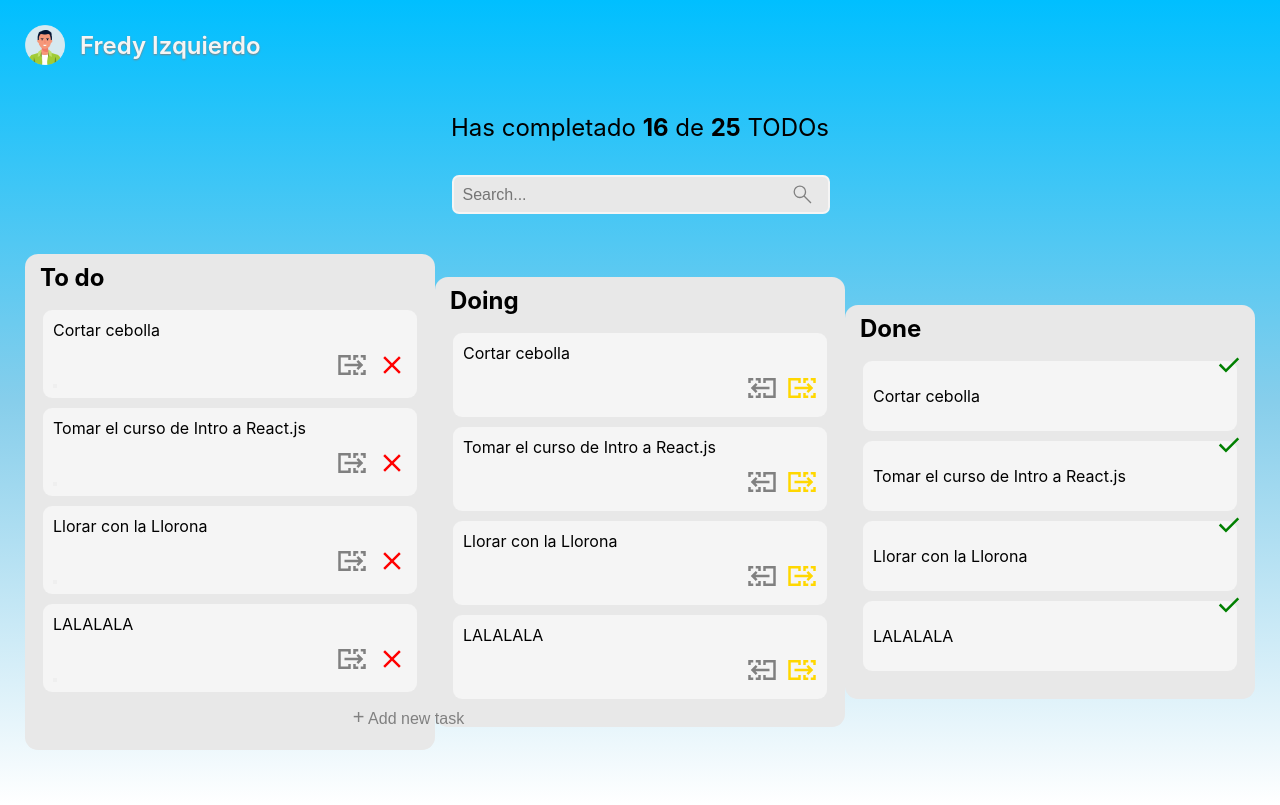
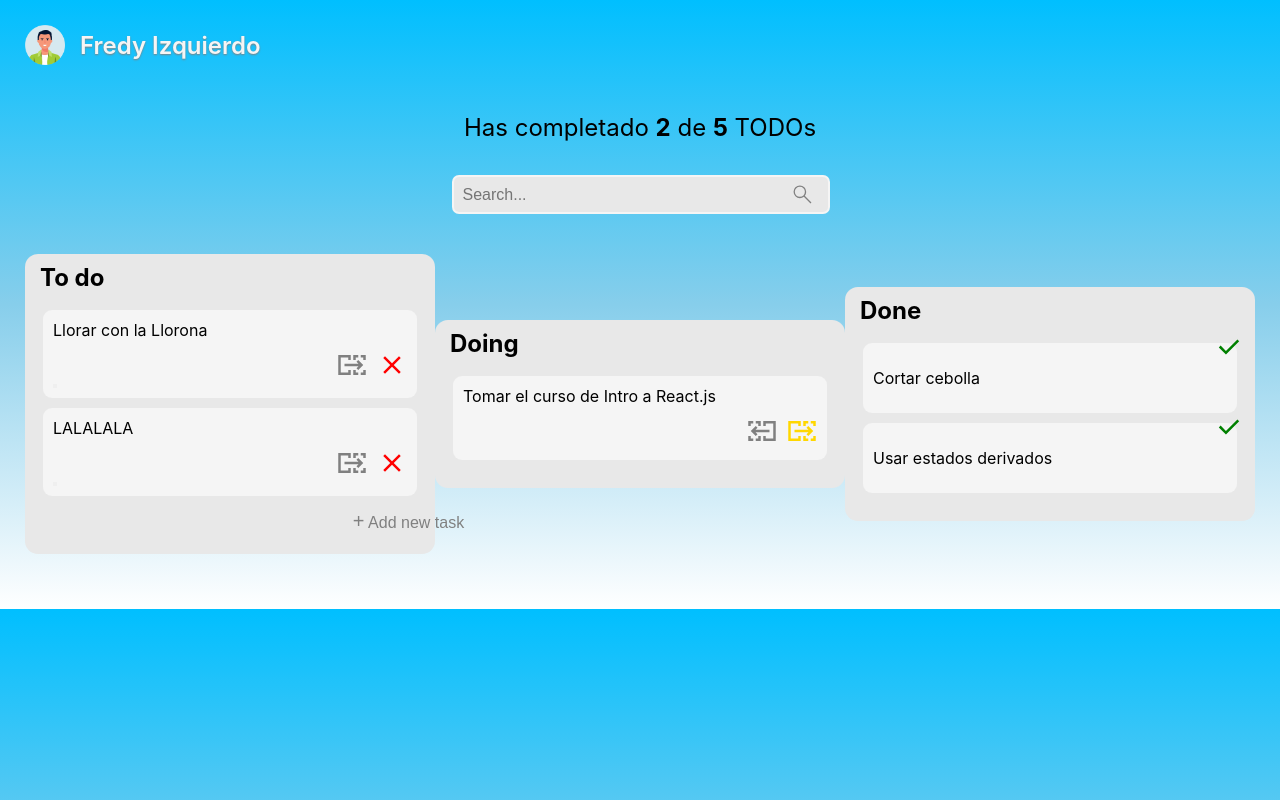
Before and after one commit to faidrn/curso-react-intro, a React (Create React App) app: page / in a window 1280 px wide. Built offline with nearby package versions, Linux system fonts and the light colour scheme.

Commit message:
feat: Add events to actions in the web and add states

```diff
--- a/src/App.js
+++ b/src/App.js
@@ -9,7 +9,7 @@ import { TodoListDoing } from './TodoListDoing';
 import { TodoItemDoing } from './TodoItemDoing';
 import { TodoListDone } from './TodoListDone';
 import { TodoItemDone } from './TodoItemDone';
-//import React from 'react';
+import React from 'react';
 
 import './App.css';
 
@@ -18,9 +18,99 @@ const defaultTodos = [
   { text: 'Tomar el curso de Intro a React.js', status: 'doing'},
   { text: 'Llorar con la Llorona', status: 'listed'},
   { text: 'LALALALA', status: 'listed'},
+  { text: 'Usar estados derivados', status: 'done'},
 ];
+/*
+const listTasks = defaultTodos.filter((task) =>
+  task.status === 'listed'
+);
+
+const doingTasks = defaultTodos.filter((task) =>
+  task.status === 'doing'
+);
+
+const doneTasks = defaultTodos.filter((task) =>
+  task.status === 'done'
+);*/
 
 function App() {
+  const [todos, setTodos] = React.useState(defaultTodos);
+  const [searchValue, setSearchValue] = React.useState('');
+
+  const completedTodos = defaultTodos.filter(todo => todo.status === 'done').length;
+  const totalTodos = todos.length; //todos=>const [todos, setTodos] = React.useState(defaultTodos);
+
+  const searchedTodosListed = defaultTodos.filter(
+    (todo) => {
+      const todoText = todo.text.toLowerCase();
+      const searchText = searchValue.toLowerCase();
+      return todoText.includes(searchText) && todo.status === 'listed';
+    }
+  );
+
+  const searchedTodosDoing = defaultTodos.filter(
+    (todo) => {
+      const todoText = todo.text.toLowerCase();
+      const searchText = searchValue.toLowerCase();
+
+      return todoText.includes(searchText) && todo.status === 'doing';
+    }
+  );
+
+  const searchedTodosDone = defaultTodos.filter(
+    (todo) => {
+      const todoText = todo.text.toLowerCase();
+      const searchText = searchValue.toLowerCase();
+
+      return todoText.includes(searchText) && todo.status === 'done';
+    }
+  );
+
+  const completeTodo = (text) => {
+    const newTodos = [...todos];
+    const todoIndex = newTodos.findIndex(
+      (todo) => todo.text === text
+    );
+
+    newTodos[todoIndex].status = 'done';
+
+    setTodos(newTodos);
+  };
+
+  const doingTodo = (text) => {
+    const newTodos = [...todos];
+    const todoIndex = newTodos.findIndex(
+      (todo) => todo.text === text
+    );
+
+    newTodos[todoIndex].status = 'doing';
+
+    setTodos(newTodos);
+  };
+
+  const returnTodo = (text) => {
+    const newTodos = [...todos];
+    const todoIndex = newTodos.findIndex(
+      (todo) => todo.text === text
+    );
+
+    newTodos[todoIndex].status = 'listed';
+
+    setTodos(newTodos);
+  };
+
+  const deleteTodo = (text) => {
+    const newTodos = [...todos];
+    const todoIndex = newTodos.findIndex(
+      (todo) => todo.text === text
+    );
+
+    newTodos.splice(todoIndex, 1);
+
+    setTodos(newTodos);
+  };
+
+
   return (
 
    //<React.Fragment> = <>
@@ -28,19 +118,24 @@ function App() {
 
       <TodoUser name={'Fredy Izquierdo'} />
 
-      <TodoCounter completed={16} total={25} />
-      <TodoSearch />
+      <TodoCounter completed={completedTodos} total={totalTodos} />
+      <TodoSearch
+        searchValue={searchValue}
+        setSearchValue={setSearchValue}
+      />
 
       <TodoTabs />
 
       <div className='todo-container'>
         <TodoListAdd>
-          {defaultTodos.map(todo => (
-            <TodoItem
-              key={todo.text}
-              text={todo.text}
-              completed={todo.completed}
-            />
+          {searchedTodosListed.map(todo => (
+              <TodoItem
+                key={todo.text}
+                text={todo.text}
+                onDoing={() => doingTodo(todo.text)}
+                onDelete={() => deleteTodo(todo.text)}
+              />
+
           ))}
 
           <CreateTodoButton />
@@ -50,21 +145,21 @@ function App() {
 
 
         <TodoListDoing>
-          {defaultTodos.map(todo => (
+          {searchedTodosDoing.map(todo => (
             <TodoItemDoing
               key={todo.text}
               text={todo.text}
-              completed={todo.completed}
+              onComplete={() => completeTodo(todo.text)}
+              onTodo={() => returnTodo(todo.text)}
             />
           ))}
         </TodoListDoing>
 
         <TodoListDone>
-          {defaultTodos.map(todo => (
+          {searchedTodosDone.map(todo => (
             <TodoItemDone
               key={todo.text}
               text={todo.text}
-              completed={todo.completed}
             />
           ))}
         </TodoListDone>
--- a/src/TodoItem.js
+++ b/src/TodoItem.js
@@ -1,18 +1,27 @@
 function TodoItem(props){
     return (
       <li>
+
         <div className='todo-list todo-list-add'>
 
           <p>{props.text}</p>
 
           <div className="buttons-todo-list">
-            <span className="change-status-to-doing" title="Move to the Doing tab">
+            <span
+              className="change-status-to-doing"
+              title="Move to the Doing tab"
+              onClick={props.onDoing}
+            >
               <svg xmlns="http://www.w3.org/2000/svg"viewBox="0 -960 960 960" className="check-icon-grey icon">
                 <path d="M40-160v-640h400v160h-80v-80H120v480h240v-80h80v160H40Zm480 0v-160h80v80h80v80H520Zm240 0v-80h80v-80h80v160H760ZM520-640v-160h160v80h-80v80h-80Zm320 0v-80h-80v-80h160v160h-80ZM120-240v-480 480Zm560-80-56-56 63-64H240v-80h447l-63-64 56-56 160 160-160 160Z"/>
               </svg>
             </span>
 
-            <span className="delete-item" title="Delete task">
+            <span
+              className="delete-item"
+              title="Delete task"
+              onClick={props.onDelete}
+            >
               <svg xmlns="http://www.w3.org/2000/svg" viewBox="0 -960 960 960" className="icon delete-icon">
                 <path d="m256-200-56-56 224-224-224-224 56-56 224 224 224-224 56 56-224 224 224 224-56 56-224-224-224 224Z"/>
               </svg>
--- a/src/TodoItemDoing.js
+++ b/src/TodoItemDoing.js
@@ -4,12 +4,20 @@ function TodoItemDoing(props){
         <div className='todo-list todo-list-doing'>
           <p>{props.text}</p>
           <div className="buttons-todo-list">
-          <span className="change-status-todo" title="Move to the To Do tab">
+          <span
+            className="change-status-todo"
+            title="Move to the To Do tab"
+            onClick={props.onTodo}
+          >
               <svg xmlns="http://www.w3.org/2000/svg"viewBox="0 -960 960 960" className="check-icon-grey icon">
                 <path d="M40-160v-640h400v160h-80v-80H120v480h240v-80h80v160H40Zm480 0v-160h80v80h80v80H520Zm240 0v-80h80v-80h80v160H760ZM520-640v-160h160v80h-80v80h-80Zm320 0v-80h-80v-80h160v160h-80ZM120-240v-480 480Zm560-80-56-56 63-64H240v-80h447l-63-64 56-56 160 160-160 160Z"/>
               </svg>
             </span>
-            <span  className="change-status-to-done" title="Move to the Done tab">
+            <span
+              className="change-status-to-done"
+              title="Move to the Done tab"
+              onClick={props.onComplete}
+            >
               <svg xmlns="http://www.w3.org/2000/svg"viewBox="0 -960 960 960" className="check-icon-yellow icon">
                 <path d="M40-160v-640h400v160h-80v-80H120v480h240v-80h80v160H40Zm480 0v-160h80v80h80v80H520Zm240 0v-80h80v-80h80v160H760ZM520-640v-160h160v80h-80v80h-80Zm320 0v-80h-80v-80h160v160h-80ZM120-240v-480 480Zm560-80-56-56 63-64H240v-80h447l-63-64 56-56 160 160-160 160Z"/>
               </svg>
--- a/src/TodoListAdd.css
+++ b/src/TodoListAdd.css
@@ -8,12 +8,17 @@
     fill: gray;
 }
 
+.delete-item{
+  cursor: pointer;
+}
+
 .delete-icon{
     fill: red;
 }
 
 .change-status-to-doing{
     padding-right: 10px;
+    cursor: pointer;
 }
 
 /* Estilos para pantallas pequeñas */
--- a/src/TodoListDoing.css
+++ b/src/TodoListDoing.css
@@ -11,6 +11,11 @@
 .change-status-todo{
     padding-left: 10px;
     transform: rotateY(180deg);
+    cursor: pointer;
+}
+
+.change-status-to-done{
+    cursor: pointer;
 }
 
 @media (min-width: 600px) and (max-width: 900px) {
--- a/src/TodoSearch.js
+++ b/src/TodoSearch.js
@@ -1,9 +1,21 @@
+//import React from 'react';
 import './TodoSearch.css';
 
-function TodoSearch(){
-    return (
+function TodoSearch({
+  searchValue,
+  setSearchValue
+}){
+
+  return (
       <div className='container-todo-search'>
-        <input placeholder="Search..." className='input-search' />
+        <input
+          placeholder="Search..."
+          className='input-search'
+          value={searchValue}
+          onChange={(event) => {
+            setSearchValue(event.target.value);
+          }}
+        />
         <svg xmlns="http://www.w3.org/2000/svg" height="40px" viewBox="0 -960 960 960" width="40px" fill="#000000" className='icon-search'>
           <path d="M787.64-137.33 530.87-394.1q-29.9 25.86-69.4 40.06-39.51 14.19-81.78 14.19-102.1 0-172.82-70.68-70.71-70.68-70.71-171.84 0-101.17 70.68-171.91t171.99-70.74q101.31 0 172.03 70.69 70.73 70.7 70.73 171.9 0 42.3-14.39 81.84-14.38 39.54-40.53 70.69l257.17 256.1-36.2 36.47ZM379.28-390.1q80.41 0 136.23-55.96 55.82-55.97 55.82-136.38t-55.82-136.37q-55.82-55.96-136.23-55.96-80.75 0-136.81 55.96t-56.06 136.37q0 80.41 56.06 136.38 56.06 55.96 136.81 55.96Z"/>
         </svg>
```
